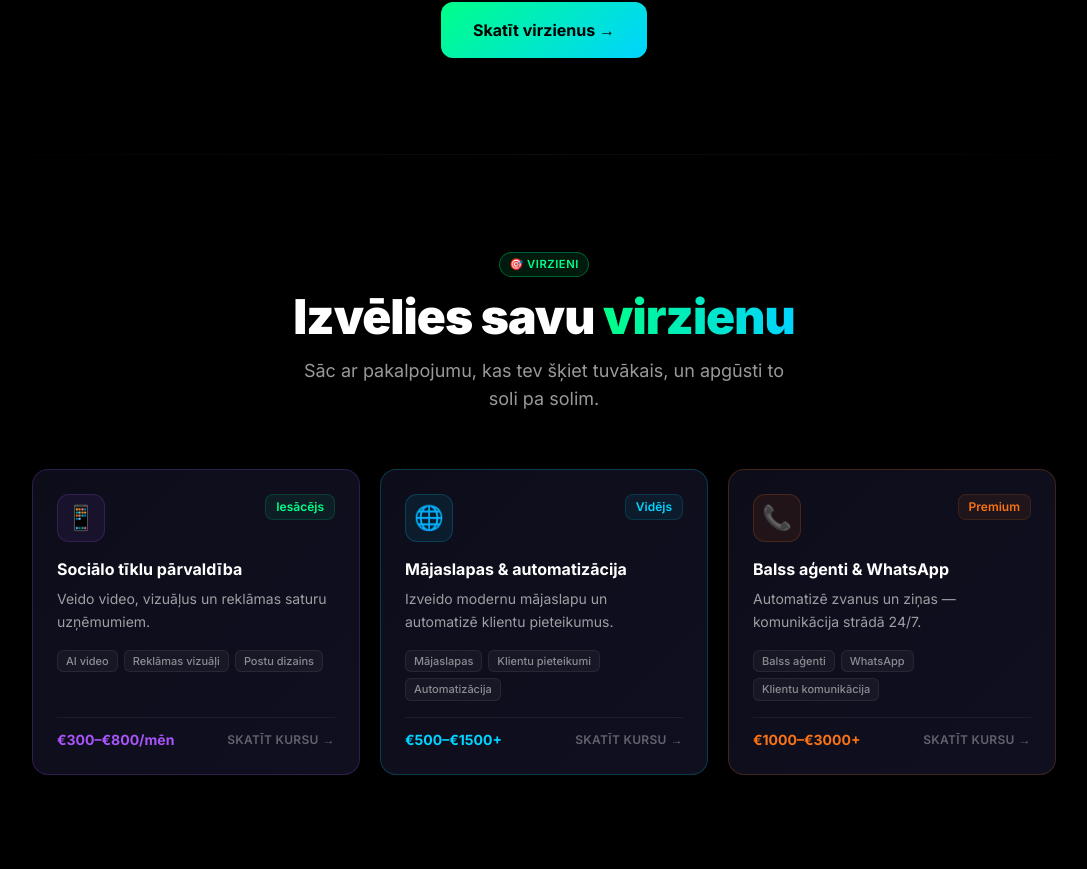
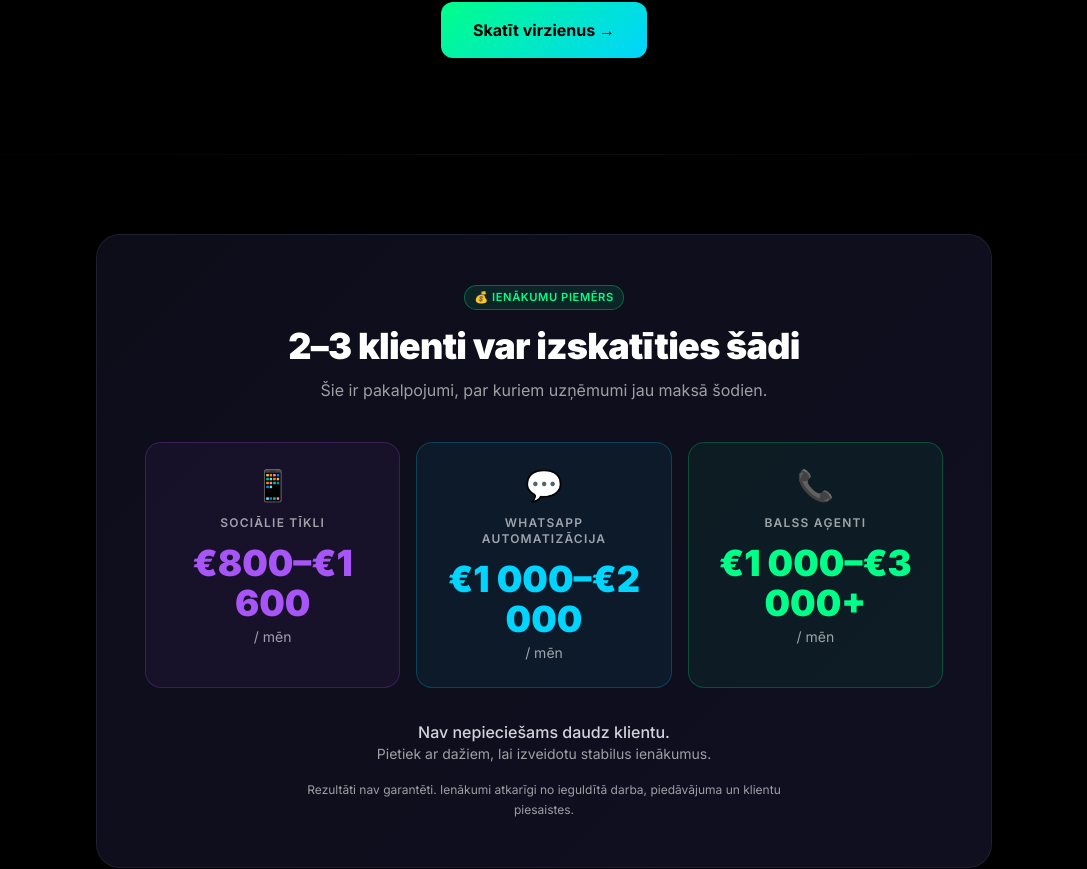
Before and after one commit to kalvenz95/ai_majaslapa, a Next.js app: page / in a window 1280 px wide. Shown: the part 1812-2681 px from the top of the page, without its empty margins (96-1183 px from the left). Built offline with nearby package versions, Linux system fonts and the light colour scheme.

Commit message:
remove Services (virzienu bloks) from landing page

```diff
--- a/src/app/page.tsx
+++ b/src/app/page.tsx
@@ -1,7 +1,6 @@
 import Navbar from "@/components/Navbar";
 import Hero from "@/components/Hero";
 import FastWin from "@/components/FastWin";
-import Services from "@/components/Services";
 import AILaunchpad from "@/components/AILaunchpad";
 import Testimonials from "@/components/Testimonials";
 import Pricing from "@/components/Pricing";
@@ -37,10 +36,7 @@ export default function Home() {
         {/* 3. Roadmap */}
         <FastWin />
 
-        {/* 4. Virzienu bloks */}
-        <Services />
-
-        {/* 5. Income bloks */}
+        {/* 4. Income bloks */}
         <AILaunchpad />
 
         {/* 6. Social proof */}
```
